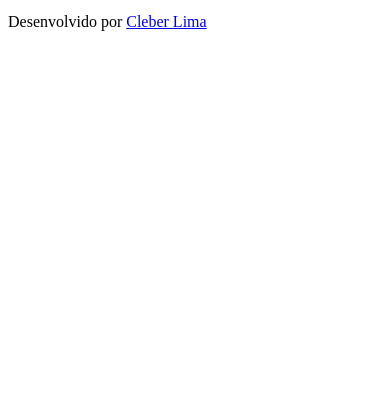
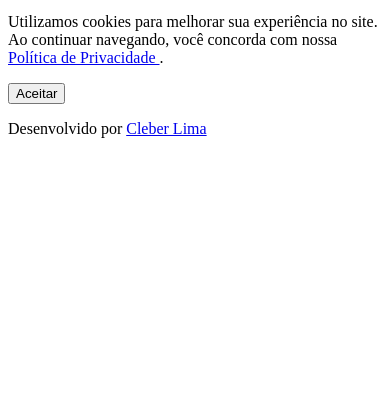
Before and after one commit to cleberliim/BlackRec, a PHP site: page /footer.php in a window 390 px wide. Shown: the part 350-770 px from the top of the page. Run offline with PHP 8.4, Linux system fonts and the light colour scheme.

Commit message:
modified:   app/views/layouts/footer.php

```diff
--- a/app/views/layouts/footer.php
+++ b/app/views/layouts/footer.php
@@ -97,6 +97,40 @@
  </a>
 
 
+
+ <div id="cookie-banner" class="hidden fixed bottom-0 w-full bg-gray-800 text-white p-4 z-50">
+   <div class="container mx-auto flex flex-col md:flex-row items-center justify-between">
+     <p class="text-sm md:text-base">
+       Utilizamos cookies para melhorar sua experiência no site. Ao continuar navegando, você concorda com nossa
+       <a href="/politica-de-privacidade" class="text-yellow-400 underline hover:text-yellow-300">
+         Política de Privacidade
+       </a>.
+     </p>
+     <button id="accept-cookies" class="mt-3 md:mt-0 bg-yellow-400 text-gray-800 font-medium px-4 py-2 rounded hover:bg-yellow-300">
+       Aceitar
+     </button>
+   </div>
+ </div>
+
+ <script>
+   document.addEventListener("DOMContentLoaded", function() {
+     const banner = document.getElementById("cookie-banner");
+     const acceptButton = document.getElementById("accept-cookies");
+
+     // Verificar se o consentimento já foi dado
+     if (!localStorage.getItem("cookiesAccepted")) {
+       banner.classList.remove("hidden");
+     }
+
+     // Salvar consentimento e ocultar banner
+     acceptButton.addEventListener("click", () => {
+       localStorage.setItem("cookiesAccepted", "true");
+       banner.classList.add("hidden");
+     });
+   });
+ </script>
+
+
  <footer class="bg-gray-800 text-white py-4">
    <div class="container mx-auto text-center">
      <p class="text-sm">Desenvolvido por <a href="https://github.com/cleberliim" target="_blank" class="text-blue-400 hover:text-blue-600">Cleber Lima</a></p>
```
